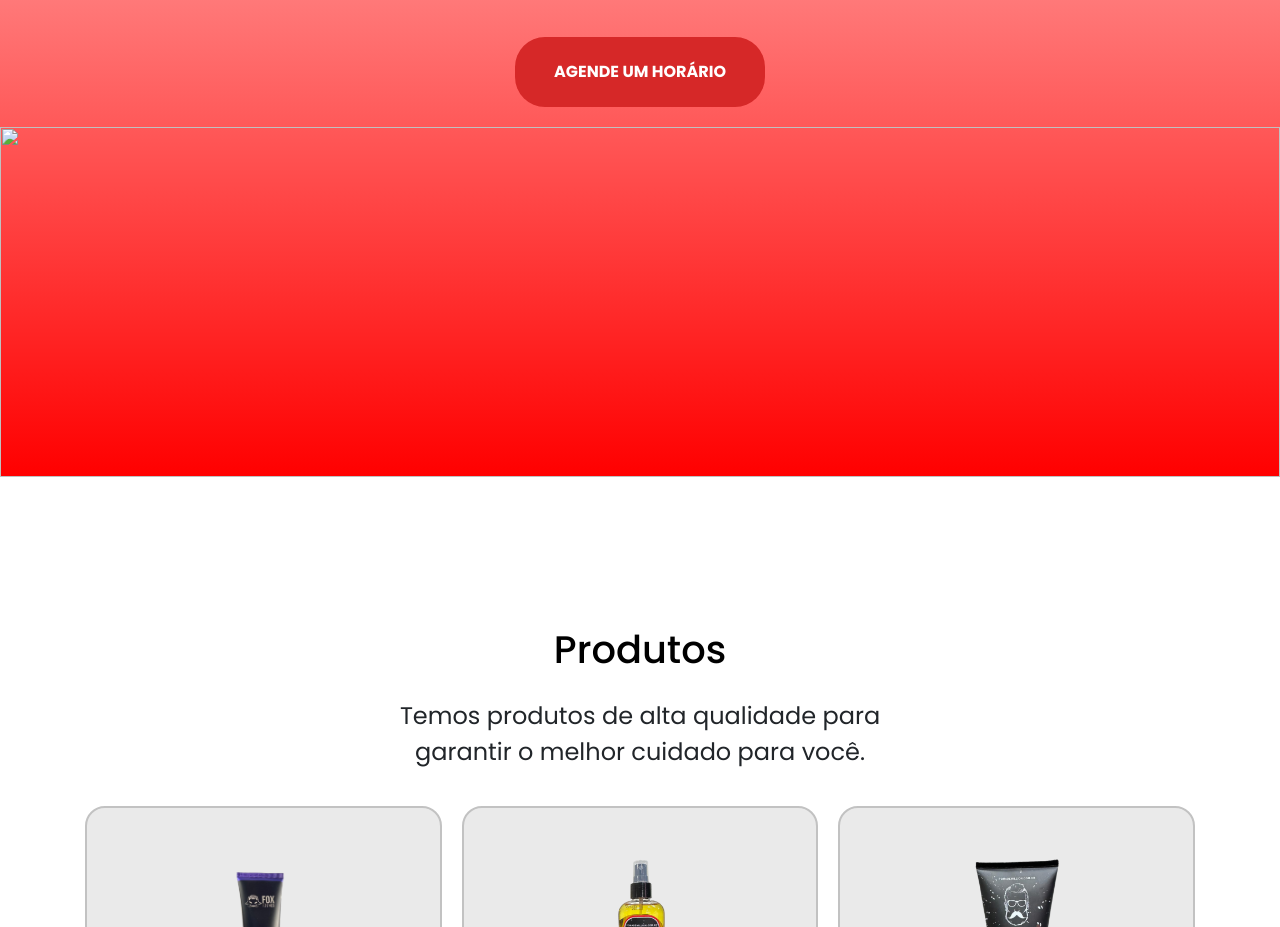
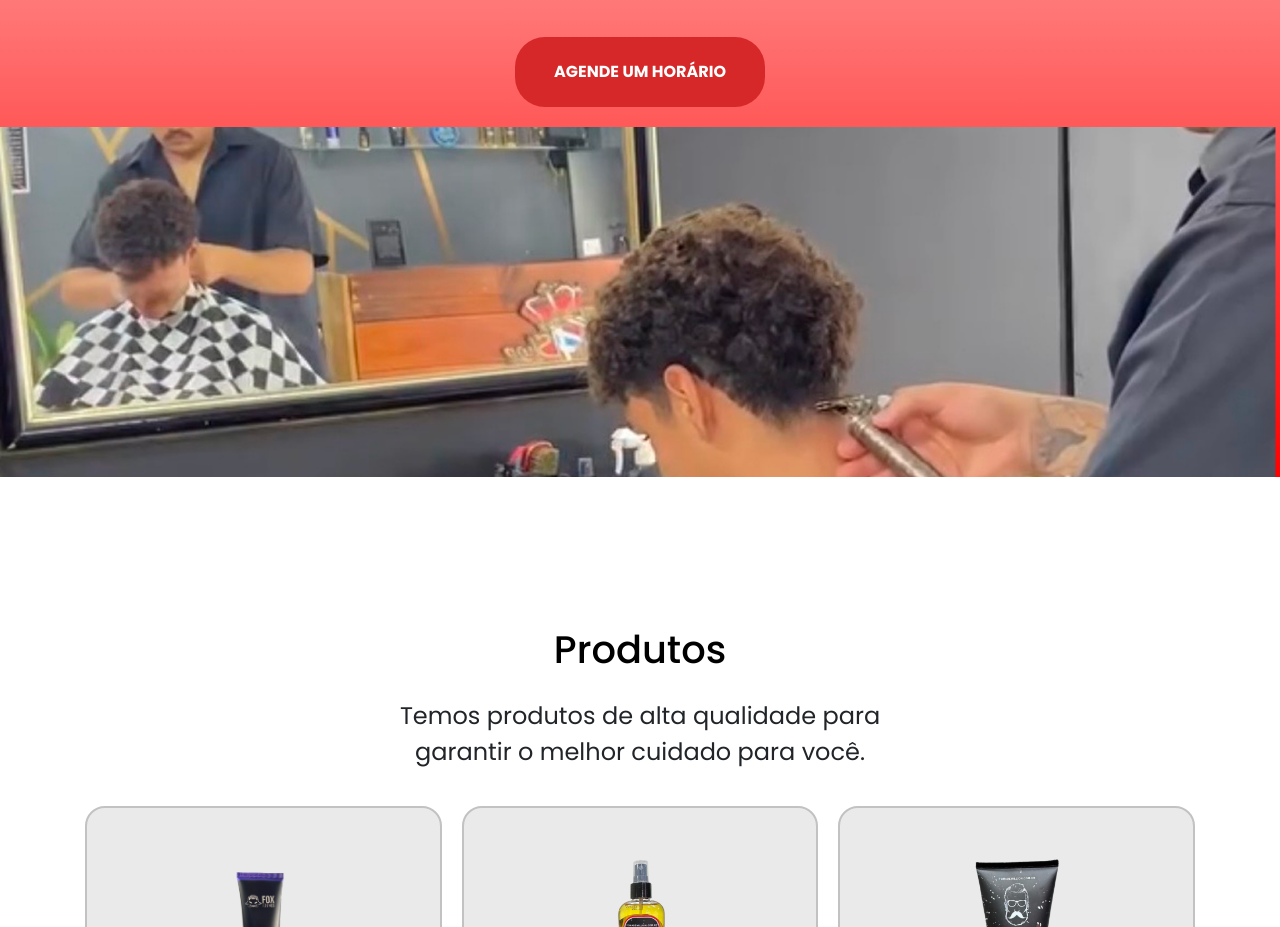
Before and after one commit to gugabarber/siteGugaBarber, a plain HTML site: page index.html in a window 1280 px wide. Shown: the part 2792-3719 px from the top of the page. Drawn offline with nearby package versions, Linux system fonts and the light colour scheme.

Commit message:
ajuste de imagem

```diff
--- a/index.html
+++ b/index.html
@@ -129,7 +129,7 @@
         <a href="#agenda"><button class="btn">AGENDE UM HORÁRIO</button></a>
         <img
           id="minhaImagem"
-          src="imagens/"
+          src="imagens/guga1.png"
           class="destaque"
           alt=""
         />
```
